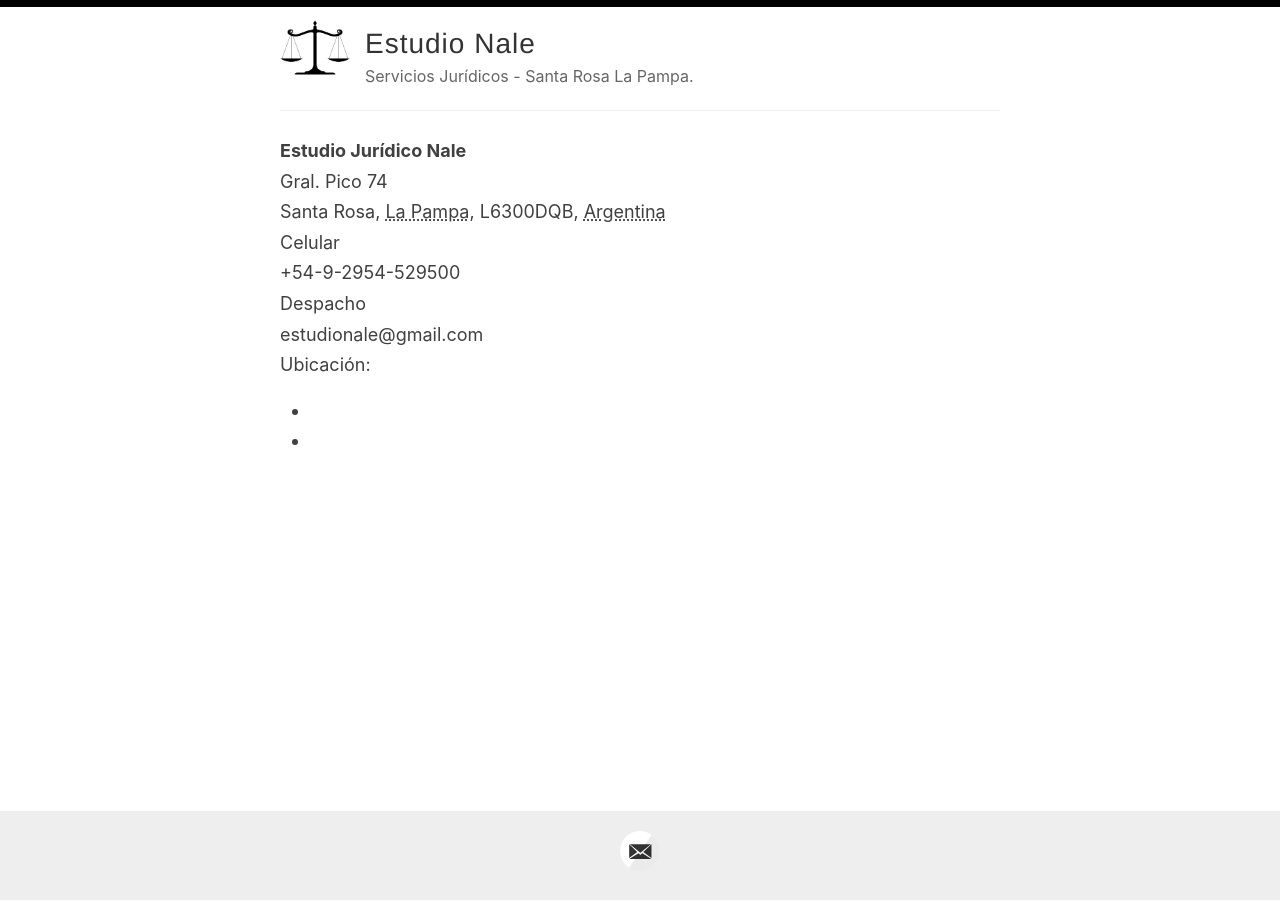
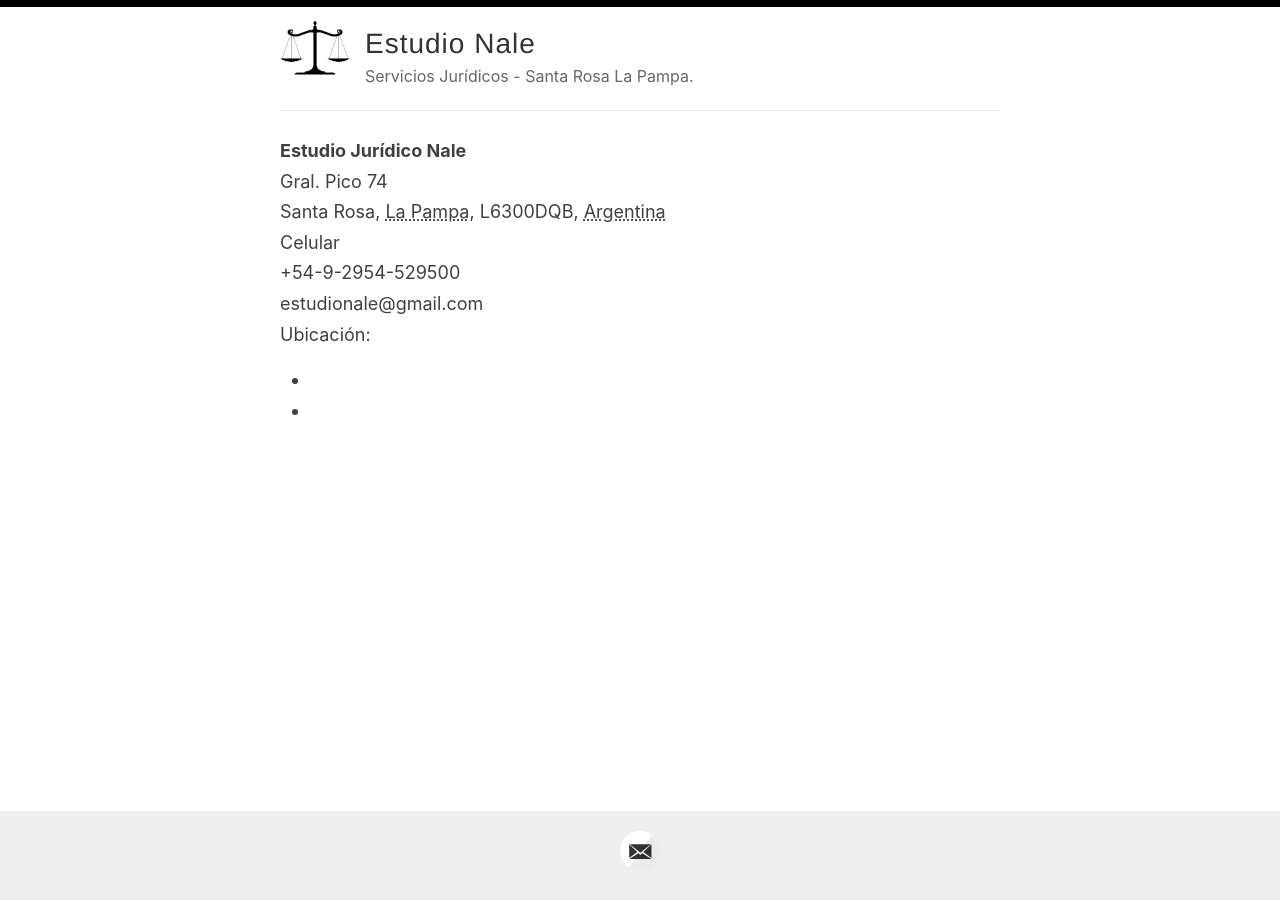
Before and after one commit to gustavonale/estudionale.com, a Jekyll site: the page built from _pages/test.md, in a window 1280 px wide. Built offline with Jekyll 4.4.1, drawn with Linux system fonts in a browser that asks for light colours.

Commit message:
Update test.md

```diff
--- a/_pages/test.md
+++ b/_pages/test.md
@@ -14,7 +14,7 @@ permalink: /test/
                 <abbr class="country-name" title="Argentina">Argentina</abbr></address>
                 <dl>
                         <dt class="tel type" title="Teléfono celular">Celular</dt> <dd class="tel value">+54-9-2954-529500</dd>
-                        <dt class="email type" title="e-mail">Despacho</dt> <dd class="email">estudionale@gmail.com</dd>
+                        <dt class="email type" title="e-mail"></dt> <dd class="email">estudionale@gmail.com</dd>
 
                         <dt>Ubicación:</dt>
                         <dd class="geo">
```
